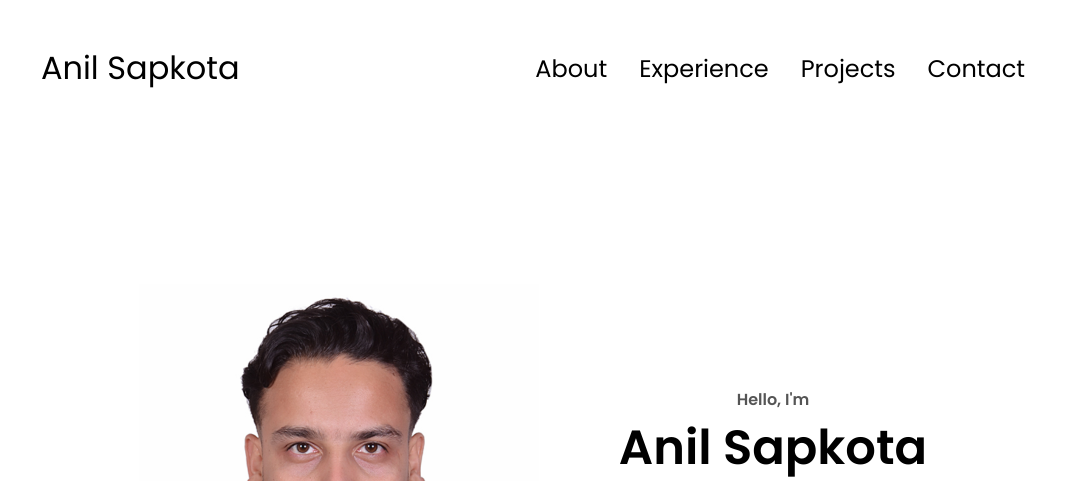
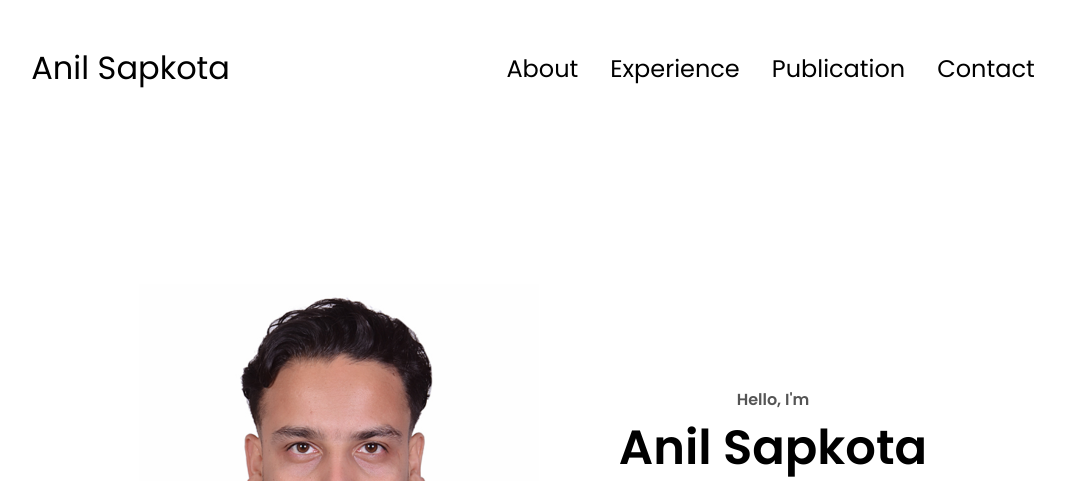
Before and after one commit to d1xuu/Anil-Sapkota, a plain HTML site: page index.html in a window 1280 px wide. Shown: the top 481 px of the page, without its empty margins (107-1172 px from the left). Drawn offline with Linux system fonts and the light colour scheme.

Commit message:
Anil Sapkota

```diff
--- a/index.html
+++ b/index.html
@@ -15,7 +15,7 @@
         <ul class="nav-links">
           <li><a href="#about">About</a></li>
           <li><a href="#experience">Experience</a></li>
-          <li><a href="#projects">Projects</a></li>
+          <li><a href="#projects">Publication</a></li>
           <li><a href="#contact">Contact</a></li>
         </ul>
       </div>
@@ -31,7 +31,7 @@
         <div class="menu-links">
           <li><a href="#about" onclick="toggleMenu()">About</a></li>
           <li><a href="#experience" onclick="toggleMenu()">Experience</a></li>
-          <li><a href="#projects" onclick="toggleMenu()">Projects</a></li>
+          <li><a href="#projects" onclick="toggleMenu()">Publication</a></li>
           <li><a href="#contact" onclick="toggleMenu()">Contact</a></li>
         </div>
       </div>
@@ -258,7 +258,7 @@ Following this, during my Master's in Mechanical Systems Design and Engineering
           <ul class="nav-links">
             <li><a href="#about">About</a></li>
             <li><a href="#experience">Experience</a></li>
-            <li><a href="#projects">Projects</a></li>
+            <li><a href="#projects">Publication</a></li>
             <li><a href="#contact">Contact</a></li>
           </ul>
         </div>
```
